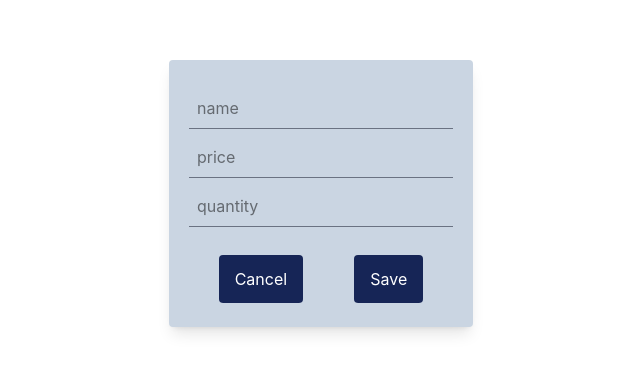
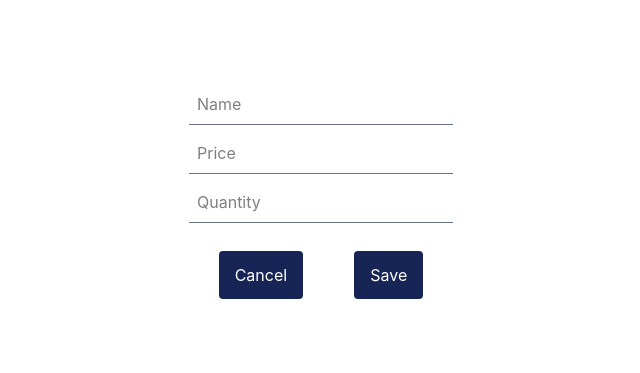
Before and after one commit to amna-nr/products-crud-frontend, a React app: page /products/create in a window 1280 px wide. Shown: the part 207-580 px from the top of the page, without its empty margins (319-959 px from the left). Built offline with nearby package versions, Linux system fonts and the light colour scheme; the HTML template or start-up script is replaced by a standard one.

Commit message:
style: simplify product create form

```diff
--- a/src/components/ProductCreate.jsx
+++ b/src/components/ProductCreate.jsx
@@ -27,10 +27,10 @@ function ProductCreate() {
 
     return (
         <div className="flex justify-center items-center min-h-screen">
-        <form className="flex flex-col rounded border border-0 bg-slate-300 pt-6 p-4 shadow-lg">
-            <Input placeholder="name" value={name} onChange={(e) => {setName(e.target.value)}} />
-            <Input placeholder="price" value={price} onChange={(e) => {setPrice(e.target.value)}} />
-            <Input placeholder="quantity" value={quantity} onChange={(e) => {setQuantity(e.target.value)}} />
+        <form className="flex flex-col">
+            <Input placeholder="Name" value={name} onChange={(e) => {setName(e.target.value)}} />
+            <Input placeholder="Price" value={price} onChange={(e) => {setPrice(e.target.value)}} />
+            <Input placeholder="Quantity" value={quantity} onChange={(e) => {setQuantity(e.target.value)}} />
             <div className="flex justify-around p-2">
                 <Button text="Cancel" onClick={() => navigate("/products")} />
                 <Button text="Save" onClick={createProduct}/>
```
